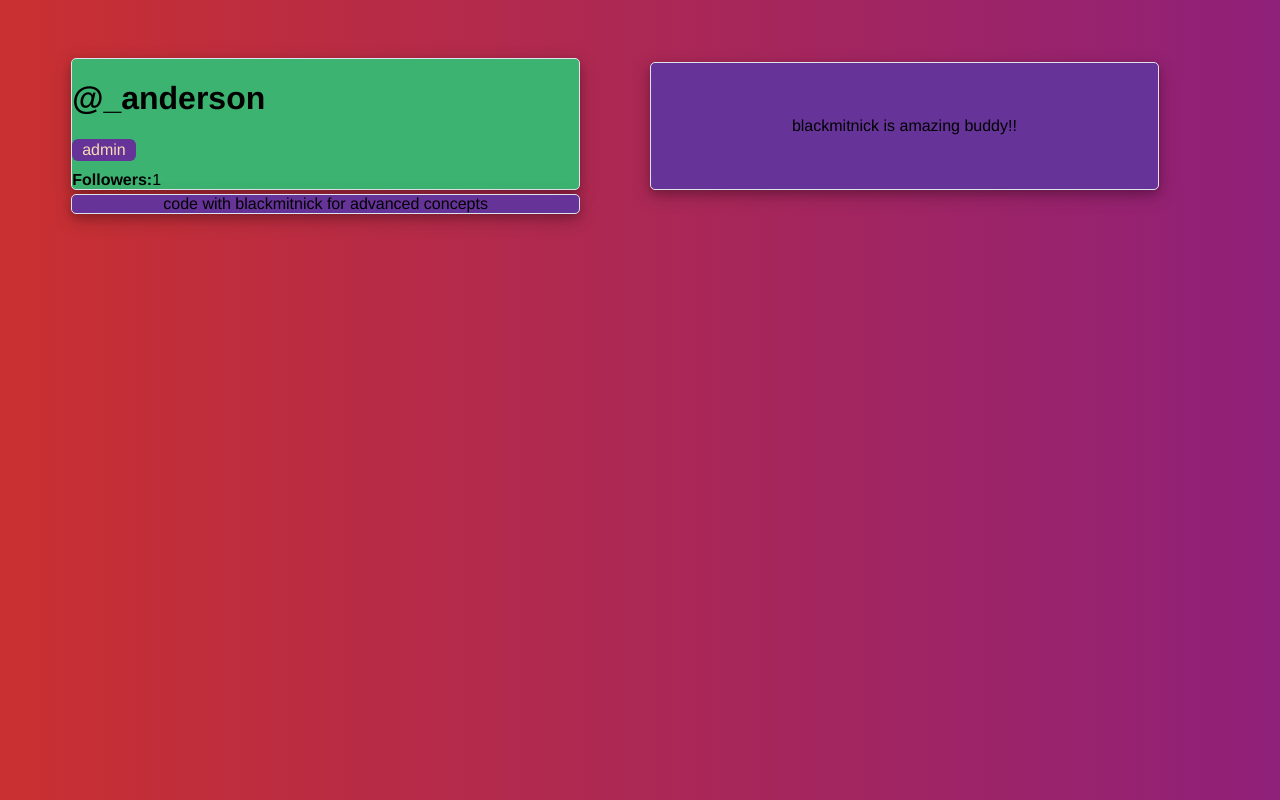
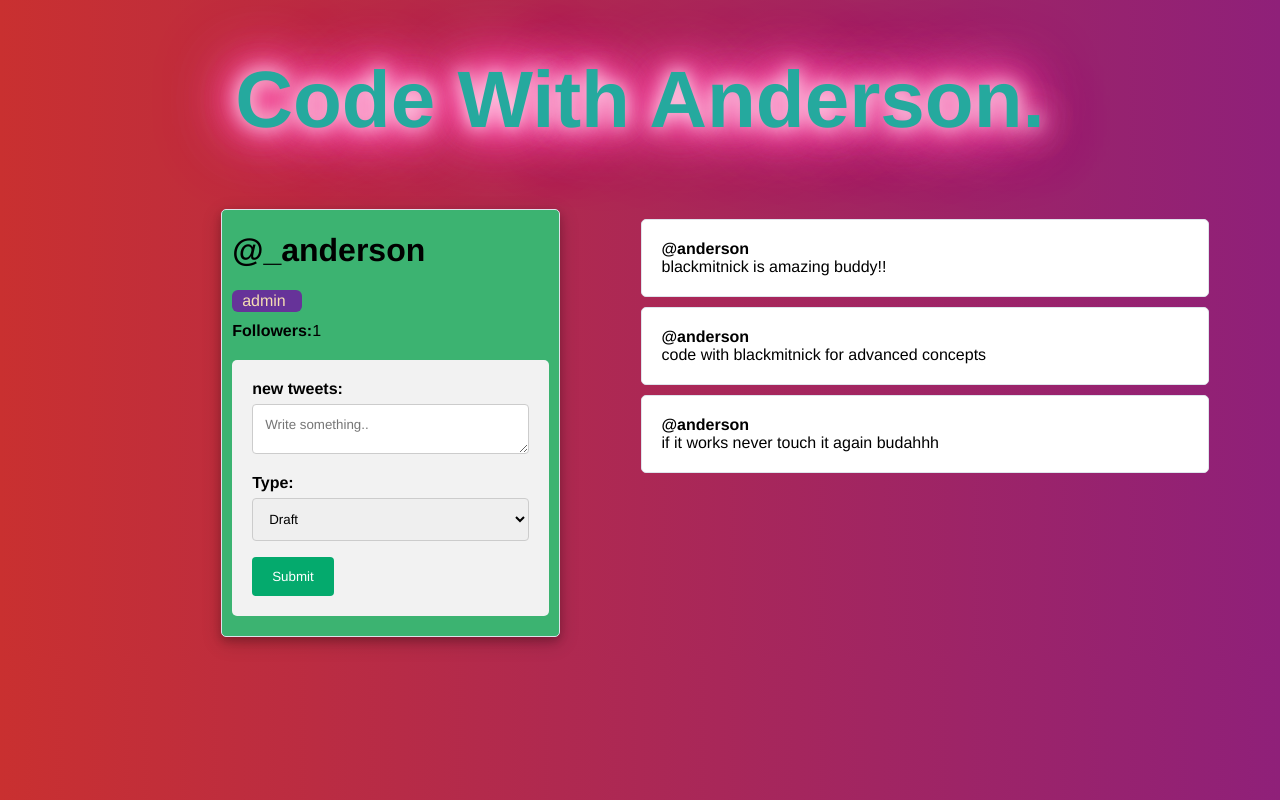
Before and after one commit to andersoncharle/cryptostar, a Vue app: page / in a window 1280 px wide. Built offline with nearby package versions, Linux system fonts and the light colour scheme.

Commit message:
user profile and tweet item

```diff
--- a/src/App.vue
+++ b/src/App.vue
@@ -1,5 +1,7 @@
 <template>
   <div id="app">
+    <h1 class="glow-with_blackmitnick">code with anderson.</h1>
+
     <user-profile />
   </div>
 </template>
@@ -15,19 +17,43 @@ export default {
 </script>
 
 <style>
+* {
+  box-sizing: border-box;
+  font-family: Avenir, Helvetica, Arial, sans-serif;
+  -webkit-font-smoothing: antialiased;
+  -moz-osx-font-smoothing: grayscale;
+}
 body {
   background-image: linear-gradient(to right, #c93030, #8f2079);
 }
+
 #app {
   /*box-shadow: 0 4px 8px 0 rgba(0, 0, 0, 0.2), 0 6px 20px 0 rgba(0, 0, 0, 0.19);*/
   /*padding: 50px;*/
   /*width: 50%;*/
   /*background-color: MediumSeaGreen;*/
-  font-family: Avenir, Helvetica, Arial, sans-serif;
-  -webkit-font-smoothing: antialiased;
-  -moz-osx-font-smoothing: grayscale;
   /*text-align: center;*/
   /*!*color: ghostwhite;*!*/
   /*margin: 0 auto 60px;*/
 }
+
+.glow-with_blackmitnick {
+  font-size: 80px;
+  color: #25a99e;
+  text-align: center;
+  text-transform: capitalize;
+  animation: glow 1s ease-in-out infinite alternate;
+}
+
+@-webkit-keyframes glow {
+  from {
+    text-shadow: 0 0 10px #fff, 0 0 20px #fff, 0 0 30px #e60073,
+      0 0 40px #e60073, 0 0 50px #e60073, 0 0 60px #e60073, 0 0 70px #e60073;
+  }
+
+  to {
+    text-shadow: 0 0 20px #fff, 0 0 30px #ff4da6, 0 0 40px #ff4da6,
+      0 0 50px #ff4da6, 0 0 60px #ff4da6, 0 0 70px #ff4da6, 0 0 80px #ff4da6;
+  }
+}
 </style>
--- /dev/null
+++ b/src/components/tweetItem.vue
@@ -0,0 +1,49 @@
+<template>
+  <div class="twoot-item" @click="favouriteTweets(tweet.id)">
+    <div class="twoot-item__user">@{{ username }}</div>
+    <div class="twoot-item__content">
+      {{ tweet.content }}
+    </div>
+  </div>
+</template>
+
+<script>
+export default {
+  name: "tweetItem",
+  props: {
+    username: {
+      type: String,
+      required: true,
+    },
+    tweet: {
+      type: Object,
+      required: true,
+    },
+  },
+  methods: {
+    favouriteTweets(id) {
+      this.$emit("favouriteMitnick", id);
+    },
+  },
+};
+</script>
+
+<style scoped>
+.twoot-item {
+  padding: 20px;
+  background-color: white;
+  border-radius: 5px;
+  border: 1px solid #dfe3eb;
+  box-sizing: border-box;
+  cursor: pointer;
+  margin: 10px auto;
+  transition: all 0.25s ease;
+}
+.twoot-item:hover {
+  transform: scale(1.1, 1.1);
+  box-shadow: 0 4px 8px 0 rgba(0, 0, 0, 0.2), 0 6px 20px 0 rgba(0, 0, 0, 0.19);
+}
+.twoot-item__user {
+  font-weight: bold;
+}
+</style>
--- a/src/components/userProfile.vue
+++ b/src/components/userProfile.vue
@@ -1,29 +1,65 @@
 <template>
   <div class="user-profile">
     <div class="user-profile__user-panel">
+      <div class="user-profile__subpart">
         <h1 class="user-profile__username">@_{{ user.username }}</h1>
         <div class="user-profile__admin-badge" v-if="!user.isAdmin">Admin</div>
         <div class="user-profile__admin-badge" v-else>Not Admin</div>
-      <div class="user-profile__follower-count">
+        <div class="user-profile__follower-count" id="count">
           <strong>Followers:</strong>
           <span> {{ followers }}</span>
         </div>
+        <div class="container">
+          <form class="user-profile__create-tweet">
+            <label for="subject"><strong>new tweets:</strong></label>
+            <textarea
+              id="subject"
+              name="subject"
+              placeholder="Write something.."
+              style="height: 50px"
+            ></textarea>
+            <div class="user-profile__create-tweets-type">
+              <label for="newTweetsType">
+                <strong>Type: </strong>
+              </label>
+              <select name="" id="newTweetsType">
+                <option
+                  :value="option.value"
+                  v-for="(option, index) in tweetTypes"
+                  :key="index"
+                >
+                  {{ option.name }}
+                </option>
+              </select>
             </div>
-    <div
-      class="user-profile__tweets-wrapper"
+            <input type="submit" value="Submit" />
+          </form>
+        </div>
+      </div>
+    </div>
+    <div class="user-profile__tweets-wrapper">
+      <tweetItem
         v-for="items in user.tweetsLoop"
         :key="items.id"
-    >
-      {{ items.content }}
+        :username="user.username"
+        :tweet="items"
+        @favouriteMitnick="toggleFavourite"
+      />
     </div>
   </div>
 </template>
 
 <script>
+import tweetItem from "@/components/tweetItem";
 export default {
   name: "userProfile",
+  components: { tweetItem },
   data() {
     return {
+      tweetTypes: [
+        { value: "draft", name: "Draft" },
+        { value: "instant", name: "Instant Tweet" },
+      ],
       followers: 0,
       user: {
         id: 1,
@@ -35,7 +71,7 @@ export default {
         tweetsLoop: [
           { id: 1, content: "blackmitnick is amazing buddy!!" },
           { id: 2, content: "code with blackmitnick for advanced concepts" },
-          // { id: 3, content: "if it works never touch it again budahhh" },
+          { id: 3, content: "if it works never touch it again budahhh" },
           // { id: 4, content: "if it works never touch it again budahhh" },
           // { id: 5, content: "if it works never touch it again budahhh" },
         ],
@@ -55,6 +91,9 @@ export default {
     },
   },
   methods: {
+    toggleFavourite(id) {
+      console.log(`favourites tweet is # ${id}`);
+    },
     followUser: function () {
       this.followers++;
     },
@@ -94,13 +133,14 @@ export default {
   display: grid;
   grid-template-columns: repeat(2, 1fr);
   grid-template-rows: 1fr;
-  grid-column-gap: 20px;
-  padding: 50px 5%;
+  grid-column-gap: 1px;
+  padding: 10px 5%;
 }
 .user-profile__user-panel {
   display: flex;
   flex-direction: column;
-  margin-right: 50px;
+  margin-right: 80px;
+  margin-left: 150px;
   box-shadow: 0 4px 8px 0 rgba(0, 0, 0, 0.2), 0 6px 20px 0 rgba(0, 0, 0, 0.19);
   /*padding: 60px;*/
   /*background-color: white;*/
@@ -110,27 +150,72 @@ export default {
   background-color: MediumSeaGreen;
 }
 .user-profile__tweets-wrapper {
-  display: flex;
-  flex-direction: column;
-  align-items: center;
-  justify-content: center;
-  margin-right: 50px;
-  margin-top: 4px;
-  box-shadow: 0 4px 8px 0 rgba(0, 0, 0, 0.2), 0 6px 20px 0 rgba(0, 0, 0, 0.19);
-  /*padding: 60px;*/
-  /*background-color: white;*/
+  display: inline-block;
+  justify-content: start;
+  /*align-items: center;*/
+  width: 100%;
+}
+
+.user-profile__subpart {
+  margin: 0 10px;
+}
+
+select,
+textarea {
+  width: 100%;
+  padding: 12px;
+  border: 1px solid #ccc;
+  border-radius: 4px;
+  box-sizing: border-box;
+  margin-top: 6px;
+  margin-bottom: 16px;
+  resize: vertical;
+}
+
+input[type="submit"] {
+  background-color: #04aa6d;
+  color: white;
+  padding: 12px 20px;
+  border: none;
+  border-radius: 4px;
+  cursor: pointer;
+}
+
+input[type="submit"]:hover {
+  background-color: #45a049;
+}
+
+.container {
   border-radius: 5px;
-  border: 1px solid #dfe3eb;
-  /*margin: 0 auto;*/
-  background-color: rebeccapurple;
+  background-color: #f2f2f2;
+  padding: 20px;
+  margin: 20px auto;
 }
+
 .user-profile__admin-badge {
   background-color: rebeccapurple;
   color: wheat;
+  display: block;
   border-radius: 6px;
-  margin-right: auto;
+  width: 70px;
   margin-bottom: 10px;
   padding: 2px 10px;
   text-transform: lowercase;
 }
+
+/*.user-profile__tweets-wrapper {*/
+/*  !*display: flex;*!*/
+/*  !*flex-direction: column;*!*/
+/*  !*align-items: center;*!*/
+/*  !*justify-content: center;*!*/
+/*  !*margin-right: 50px;*!*/
+/*  !*margin-top: 4px;*!*/
+/*  !*box-shadow: 0 4px 8px 0 rgba(0, 0, 0, 0.2), 0 6px 20px 0 rgba(0, 0, 0, 0.19);*!*/
+/*  !*padding: 60px;*!*/
+/*  !*background-color: white;*!*/
+/*  !*border-radius: 5px;*!*/
+/*  !*border: 1px solid #dfe3eb;*!*/
+/*  !*margin: 0 auto;*!*/
+/*  !*background-color: rebeccapurple;*!*/
+/*}*/
 </style>
```
Lines whose indentation alone changed are shown as unchanged.
